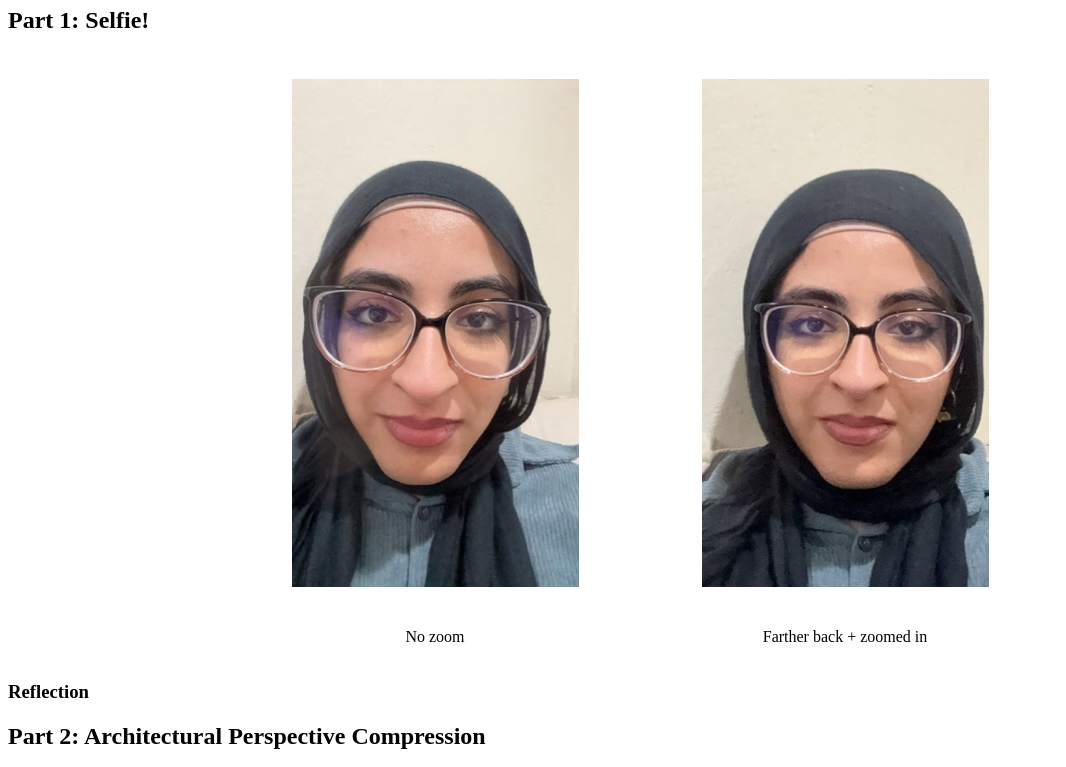
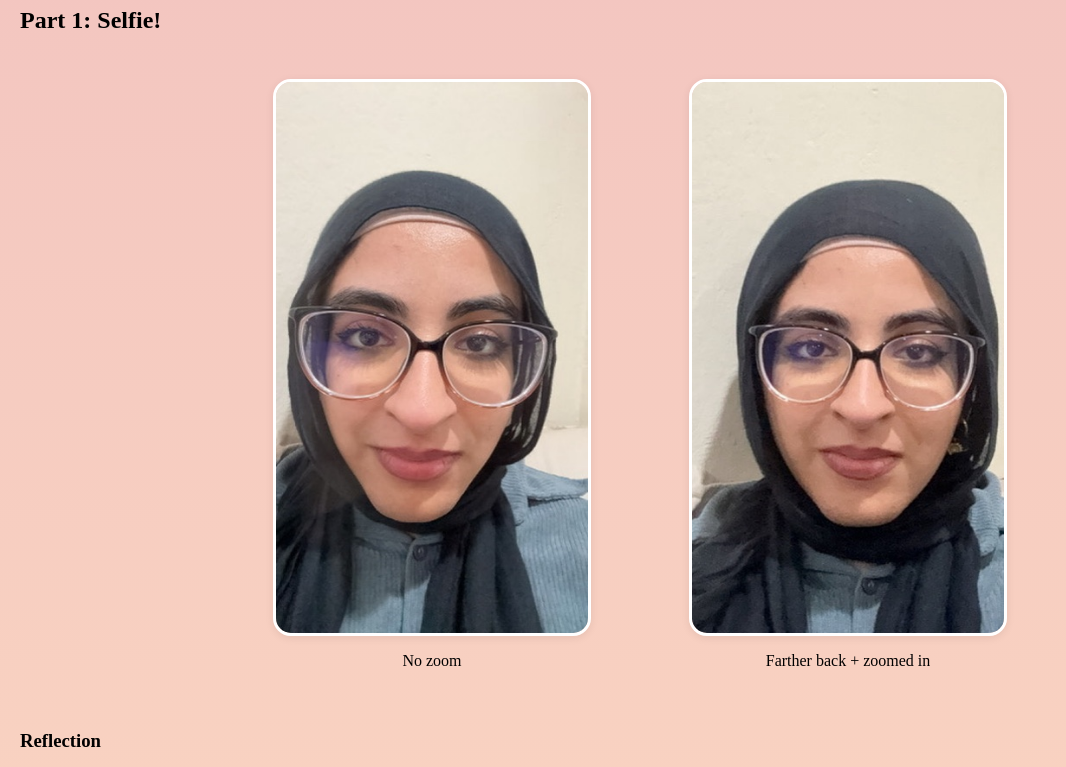
Before and after one commit to simonekudia/simonekudia.github.io, a plain HTML site: page 0/index.html in a window 1280 px wide. Shown: the part 73-840 px from the top of the page, without its empty margins (0-1066 px from the left). Drawn offline with Linux system fonts and the light colour scheme.

Commit message:
added styles

```diff
--- a/0/styles.css
+++ b/0/styles.css
@@ -5,19 +5,25 @@
 }
 
 img {
-    width: 70%;
+    width: 85%;
     height: auto;
-    padding: 15px;
-    margin: 10px;
+    border: 3px solid #ffffff;
+    border-radius: 18px;
+    box-shadow: 0 2px 8px rgba(0,0,0,0.08);
 }
+
 
 .img-container {
     text-align: center;
     display: flex;
     flex-direction: column;
     align-items: center;
+    padding: 15px;
+    margin: 10px;
 }
 
 body {
     font-family: "Newsreader", serif;
+    margin: 20px;
+    background: linear-gradient(to bottom, #f3c5c0, #ffe1c2);
 }
```
